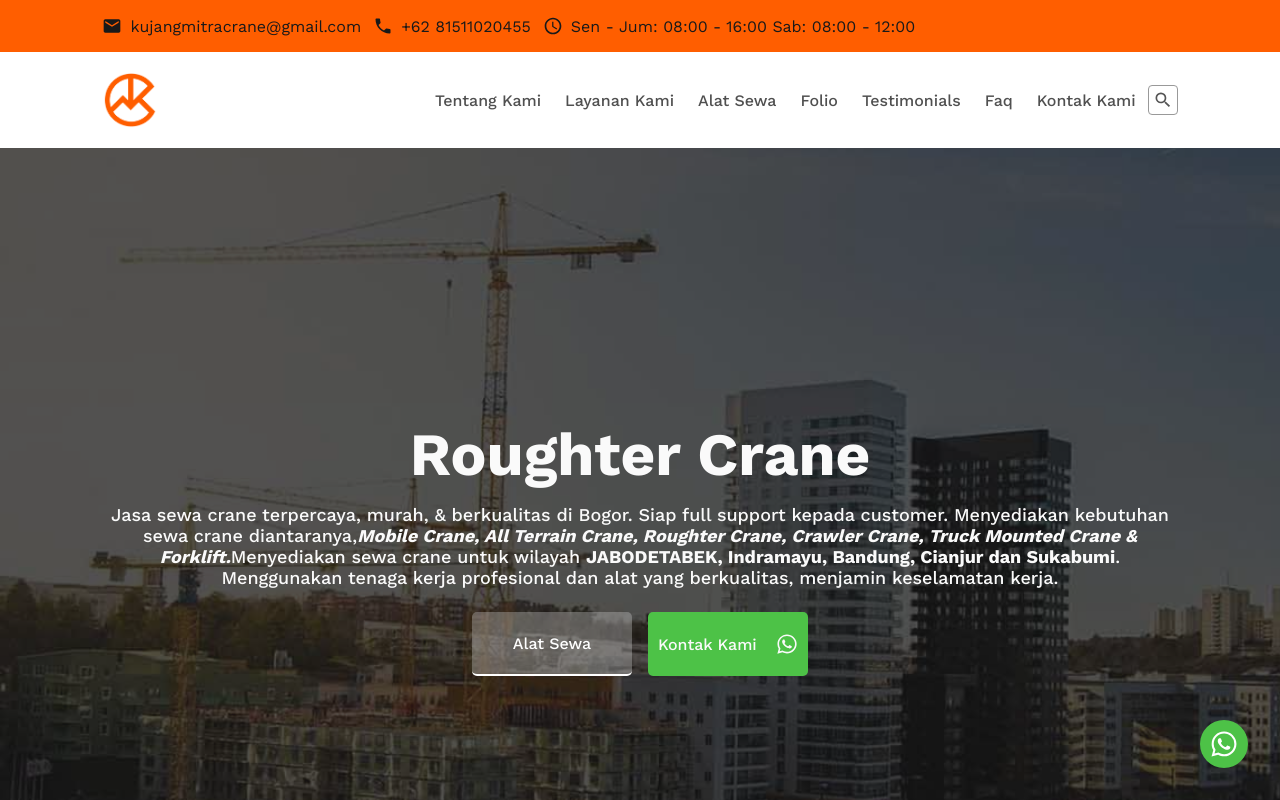
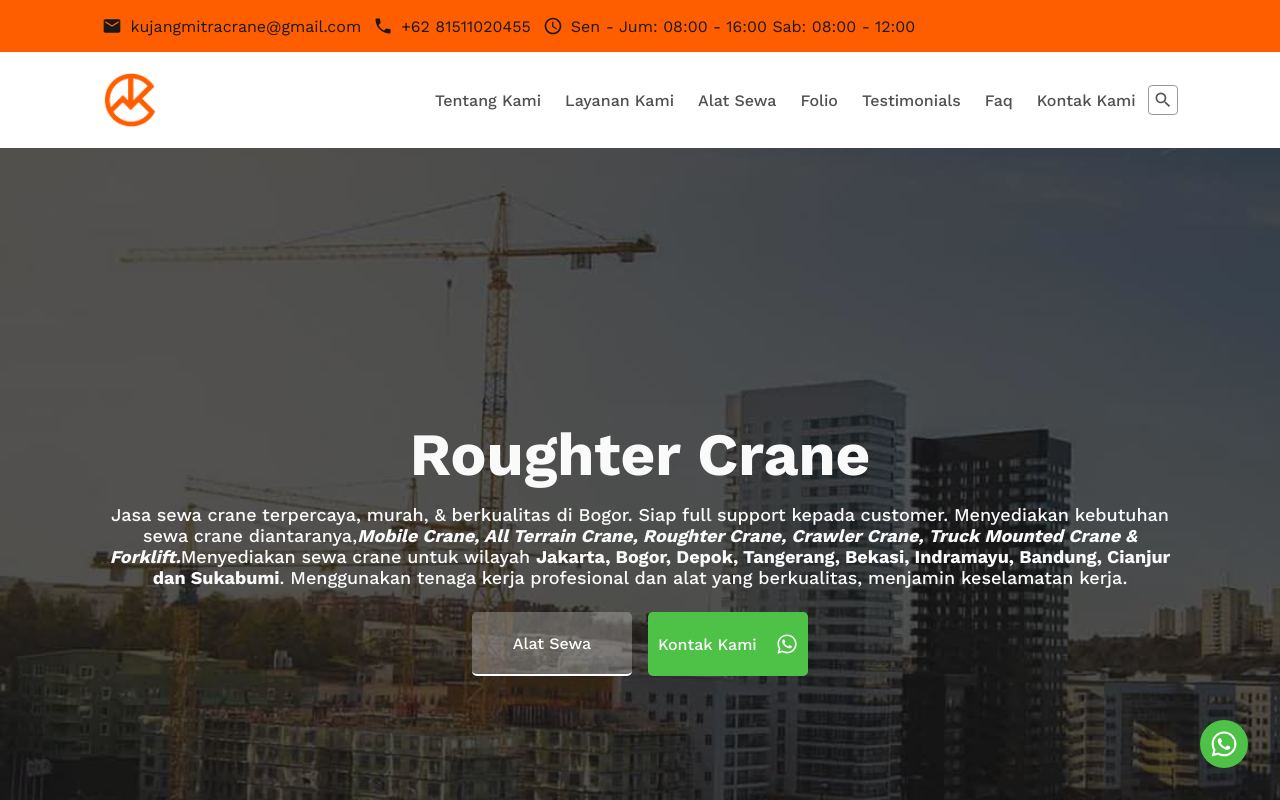
Before and after one commit to KujangMitraCrane/kujangcrane, a React (Create React App) app: page / in a window 1280 px wide. Shown: the top 800 px of the page. Built offline with nearby package versions, Linux system fonts and the light colour scheme; some icons are missing.

Commit message:
fixed bug

```diff
--- a/public/index.html
+++ b/public/index.html
@@ -51,7 +51,7 @@
       })(window, document, 'script', 'dataLayer', 'GTM-5JN7C9JZ');
     </script>
     <!-- End Google Tag Manager -->
-    <title>Kujang Mitra Crane | Jasa sewa crane murah & berkualitas di Bogor.</title>
+    <title>Kujang Mitra Crane | Jasa sewa crane murah & terpercaya di Bogor.</title>
   </head>
   <body>
     <!-- Google Tag Manager (noscript) -->
--- a/src/containers/hero/index.jsx
+++ b/src/containers/hero/index.jsx
@@ -83,7 +83,7 @@ const Hero = () => {
         <p>
           Jasa sewa crane terpercaya, murah, & berkualitas di Bogor. Siap full support kepada customer. Menyediakan kebutuhan sewa crane diantaranya,
           <i style={{ fontWeight: 'bold' }}>Mobile Crane, All Terrain Crane, Roughter Crane, Crawler Crane, Truck Mounted Crane & Forklift.</i>
-          Menyediakan sewa crane untuk wilayah <b>JABODETABEK, Indramayu, Bandung, Cianjur dan Sukabumi</b>. Menggunakan tenaga kerja profesional dan alat yang berkualitas, menjamin keselamatan kerja.
+          Menyediakan sewa crane untuk wilayah <b>Jakarta, Bogor, Depok, Tangerang, Bekasi, Indramayu, Bandung, Cianjur dan Sukabumi</b>. Menggunakan tenaga kerja profesional dan alat yang berkualitas, menjamin keselamatan kerja.
         </p>
         <div className="actions">
           <Link to="/alat-sewa">Alat Sewa</Link>
```
